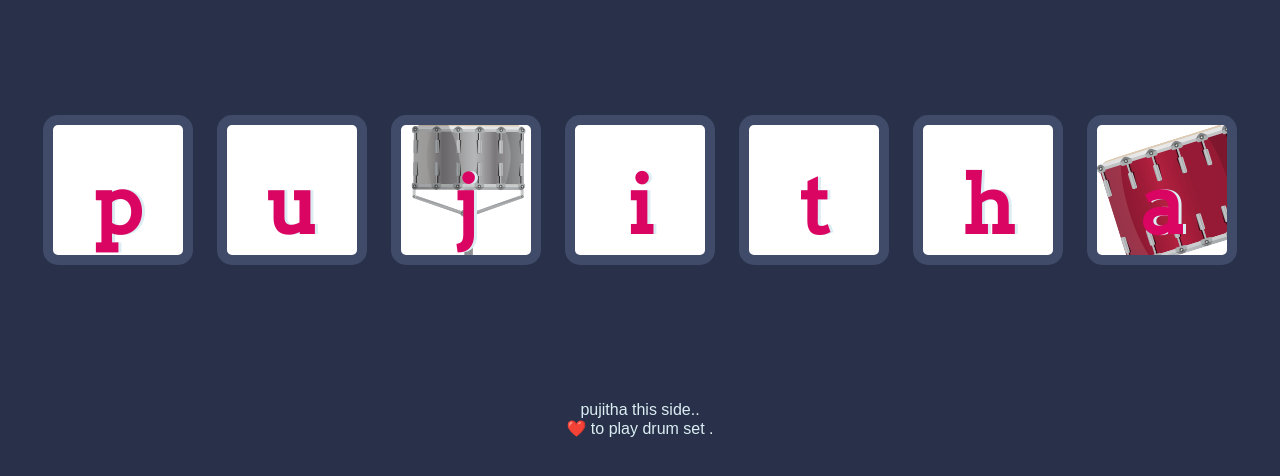
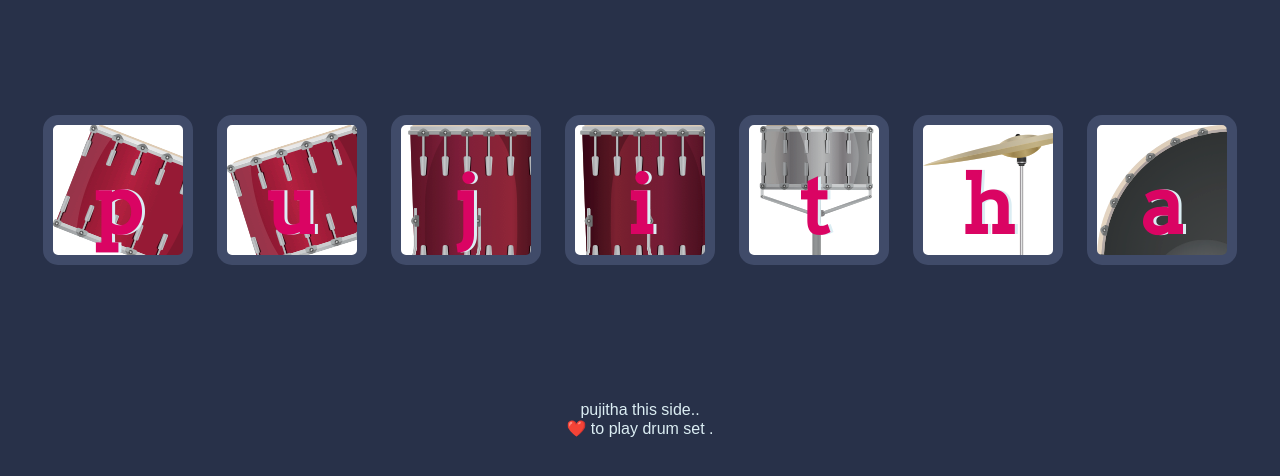
Before and after one commit to Pujithamudiraj/pujitha, a plain HTML site: page index.html in a window 1280 px wide. Shown: the part 174-650 px from the top of the page. Drawn offline with Linux system fonts and the light colour scheme.

Commit message:
Update styles.css

```diff
--- a/styles.css
+++ b/styles.css
@@ -16,31 +16,31 @@ footer {
   font-family: sans-serif;
 }
 
-.w {
+.p {
   background-image: url("images/tom1.png");
 }
 
-.a {
+.u {
   background-image: url("images/tom2.png");
 }
 
-.s {
+.j {
   background-image: url("images/tom3.png");
 }
 
-.d {
+.i {
   background-image: url("images/tom4.png");
 }
 
-.j {
+.t {
   background-image: url("images/snare.png");
 }
 
-.k {
+.h {
   background-image: url("images/crash.png");
 }
 
-.l {
+.a {
   background-image: url("images/kick.png");
 }
 
```
